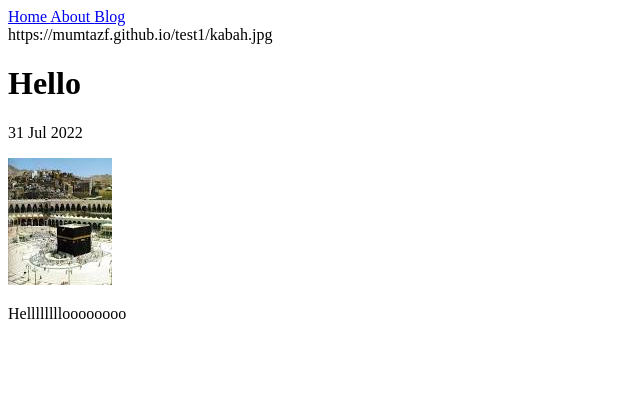
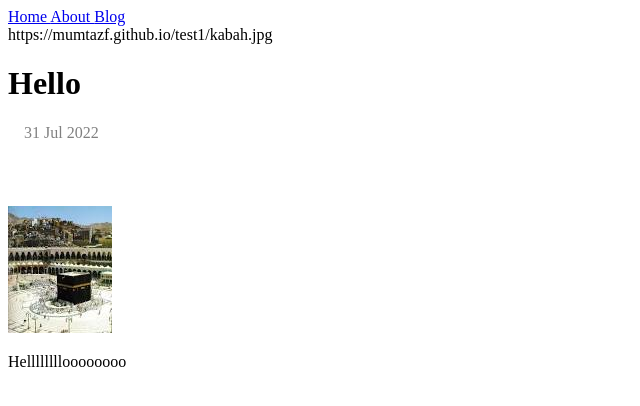
Before and after one commit to mumtazf/blog, a Jekyll site: the page built from docs/_posts/2022-07-31-yay.md, in a window 1280 px wide. Shown: the top 406 px of the page, without its empty margins (0-640 px from the left). Built offline with Jekyll 4.4.1, drawn with Linux system fonts in a browser that asks for light colours.

Commit message:
stylesheet added bro

```diff
--- a/docs/_layouts/default.html
+++ b/docs/_layouts/default.html
@@ -4,7 +4,7 @@
         <meta charset="utf-8">
         <title> {{page.title}} </title>
         <meta name="viewport" content="width=device-width, initial-scale=1, shrink-to-fit=no">
-        <link rel="stylesheet" href="docs/assets/style.css">
+        <link rel="stylesheet" href="{{site.github.url}}/assets/style.css">
         {% include navigation.html %}
 
     </head>
--- a/docs/_layouts/post.html
+++ b/docs/_layouts/post.html
@@ -3,7 +3,7 @@
 ---
 
 <head>
-    <link rel = "stylesheet" href = "docs/assets/style.css">
+    <link rel = "stylesheet" href = "{{site.github.url}}/assets/style.css">
 </head>
 
 <header>
```
Also changed, not shown: docs/_posts/2022-07-31-yay.md (line endings or trailing spaces).
